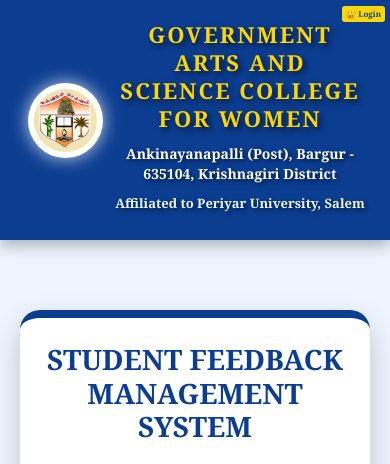
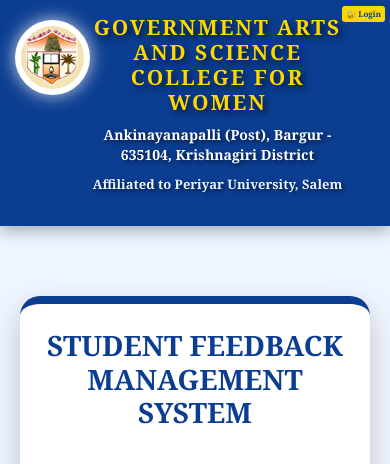
Before and after one commit to kaviikaviya88-lab/student-feedback-system, a Django app: template feedback/templates/feedback/index.html in a window 390 px wide. Shown: the top 464 px of the page. Run offline with Django 3.2, Linux system fonts and the light colour scheme; the template is opened without the code that fills it, so the values that code supplies are empty.

Commit message:
Update index.html

```diff
--- a/feedback/templates/feedback/index.html
+++ b/feedback/templates/feedback/index.html
@@ -222,20 +222,24 @@
 @media(max-width:768px){
 
 .header{
-padding:20px 20px;
+padding:15px 10px 25px 10px;
 }
 
 .header-content{
 display:flex;
 flex-direction:row;
-align-items:center;
+align-items:flex-start;
 text-align:center;
+position:relative;
 }
 
 .logo{
-width:90px;
-min-width:90px;
-margin-bottom:0;
+position:absolute;
+left:5px;
+top:5px;
+width:75px;
+min-width:75px;
+margin:0;
 }
 
 .logo img{
@@ -244,14 +248,15 @@
 }
 
 .college{
-flex:1;
+width:100%;
 text-align:center;
-padding:0 5px;
+padding:0 35px 0 80px;
 }
 
 .college h1{
-font-size:22px;
-line-height:28px;
+font-size:21px;
+line-height:25px;
+margin-bottom:10px;
 }
 
 .college h2{
```
